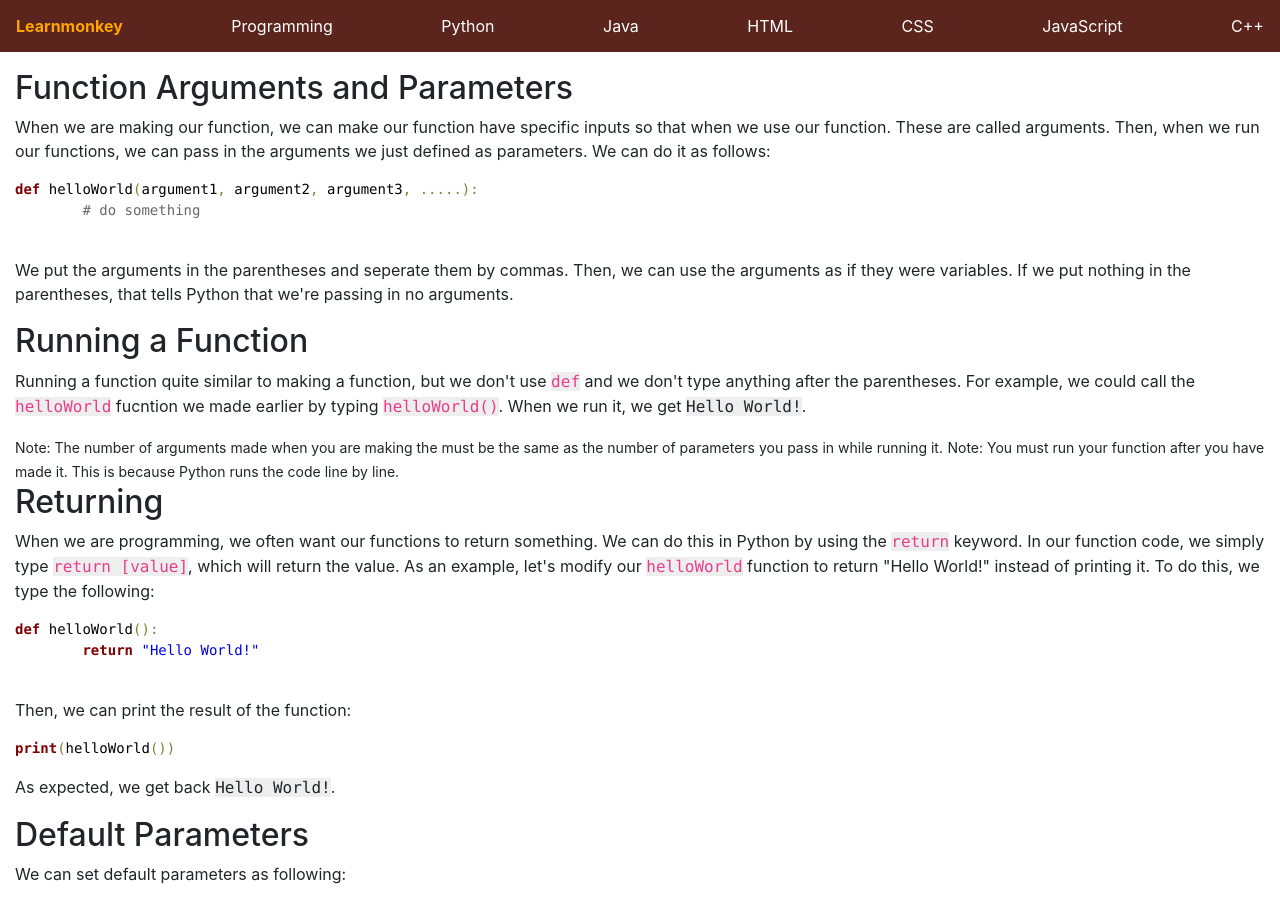
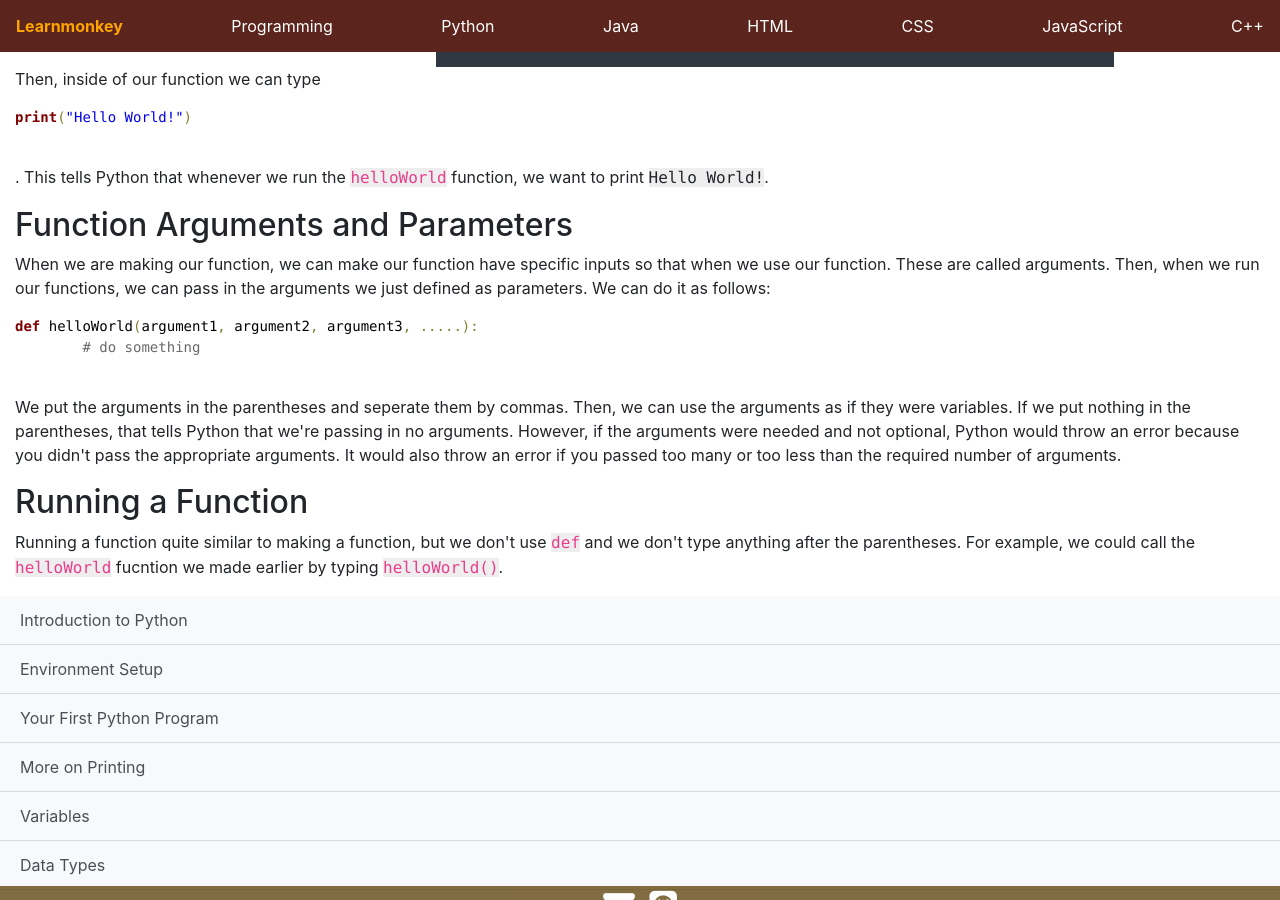
Before and after one commit to learnmonkey/learnmonkey.github.io, a Jekyll site: the page built from programming/python/functions.html, in a window 1280 px wide and 900 px high, scrolled down 503 px. Built offline with Jekyll 4.4.1, drawn with Linux system fonts in a browser that asks for light colours; some of the changed text lies outside the part shown.

Commit message:
python function update

```diff
--- a/programming/python/functions.html
+++ b/programming/python/functions.html
@@ -14,9 +14,10 @@
 <section>
     <h2>How to Make a Function?</h2>
     <p>To make a function, we use <code>def</code>, which stands for "define". After that, we type our function name, which in this case is <code>helloWorld</code> and type a pair of parentheses (<code>()</code>). After that, we type a colon and press enter. Then, Sublime Text should indent the next line. This is because Python uses indentation for seperating blocks of code and this includes functions.</p>
-    <small>Note: You cannot put a space in the middle of a function name.</small><br>
-    <img src="/images/programming/python/functions-1.png" alt="Making a Python function in Sublime Text" style="height:60px !important">
-    <p>Then, inside of our function we can type <pre style='color:#000000;background:#ffffff;'><span style='color:#800000; font-weight:bold; '>print</span><span style='color:#808030; '>(</span><span style='color:#0000e6; '>"Hello World!"</span><span style='color:#808030; '>)</span></pre>. This tells Python that whenever we run the <code>helloWorld</code> function, we want to print <samp>Hello World!</samp>.</p>
+    <small>Note: You cannot put a space in the middle of a function name.</small>
+    <img src="/images/programming/python/functions-1.png" alt="Making a Python function in Sublime Text">
+    <p>Then, inside of our function we can type <pre style='color:#000000;background:#ffffff;'><span style='color:#800000; font-weight:bold; '>print</span><span style='color:#808030; '>(</span><span style='color:#0000e6; '>"Hello World!"</span><span style='color:#808030; '>)</span>
+    </pre>. This tells Python that whenever we run the <code>helloWorld</code> function, we want to print <samp>Hello World!</samp>. </p>
 </section>
 
 <section>
@@ -25,59 +26,10 @@
     <pre style='color:#000000;background:#ffffff;'><span style='color:#800000; font-weight:bold; '>def</span> helloWorld<span style='color:#808030; '>(</span>argument1<span style='color:#808030; '>,</span> argument2<span style='color:#808030; '>,</span> argument3<span style='color:#808030; '>,</span> <span style='color:#808030; '>.</span><span style='color:#808030; '>.</span><span style='color:#808030; '>.</span><span style='color:#808030; '>.</span><span style='color:#808030; '>.</span><span style='color:#808030; '>)</span><span style='color:#808030; '>:</span>
         <span style='color:#696969; '># do something</span>
     </pre>
-    <p>We put the arguments in the parentheses and seperate them by commas. Then, we can use the arguments as if they were variables. If we put nothing in the parentheses, that tells Python that we're passing in no arguments.</p>
+    <p>We put the arguments in the parentheses and seperate them by commas. Then, we can use the arguments as if they were variables. If we put nothing in the parentheses, that tells Python that we're passing in no arguments. However, if the arguments were needed and not optional, Python would throw an error because you didn't pass the appropriate arguments. It would also throw an error if you passed too many or too less than the required number of arguments.</p>
 </section>
 
 <section>
     <h2>Running a Function</h2>
-    <p>Running a function quite similar to making a function, but we don't use <code>def</code> and we don't type anything after the parentheses. For example, we could call the <code>helloWorld</code> fucntion we made earlier by typing <code>helloWorld()</code>. When we run it, we get <samp>Hello World!</samp>.</p>
-    <small>Note: The number of arguments made when you are making the must be the same as the number of parameters you pass in while running it.</small>
-    <small>Note: You must run your function after you have made it. This is because Python runs the code line by line.</small>
+    <p>Running a function quite similar to making a function, but we don't use <code>def</code> and we don't type anything after the parentheses. For example, we could call the <code>helloWorld</code> fucntion we made earlier by typing <code>helloWorld()</code>.</p>
 </section>
-
-<section>
-    <h2>Returning</h2>
-    <p>When we are programming, we often want our functions to return something. We can do this in Python by using the <code>return</code> keyword. In our function code, we simply type <code>return [value]</code>, which will return the value. As an example, let's modify our <code>helloWorld</code> function to return "Hello World!" instead of printing it. To do this, we type the following: </p>
-    <pre style='color:#000000;background:#ffffff;'><span style='color:#800000; font-weight:bold; '>def</span> helloWorld<span style='color:#808030; '>(</span><span style='color:#808030; '>)</span><span style='color:#808030; '>:</span>
-	<span style='color:#800000; font-weight:bold; '>return</span> <span style='color:#0000e6; '>"Hello World!"</span>
-    </pre>
-    <p>Then, we can print the result of the function: </p>
-    <pre style='color:#000000;background:#ffffff;'><span style='color:#800000; font-weight:bold; '>print</span><span style='color:#808030; '>(</span>helloWorld<span style='color:#808030; '>(</span><span style='color:#808030; '>)</span><span style='color:#808030; '>)</span></pre>
-    <p>As expected, we get back <samp>Hello World!</samp>.</p>
-</section>
-
-<section>
-    <h2>Default Parameters</h2>
-    <p>We can set default parameters as following:</p>
-    <pre style='color:#000000;background:#ffffff;'><span style='color:#800000; font-weight:bold; '>def</span> greet<span style='color:#808030; '>(</span>name<span style='color:#808030; '>=</span><span style='color:#0000e6; '>"Learnmonkey"</span><span style='color:#808030; '>)</span><span style='color:#808030; '>:</span>
-        <span style='color:#800000; font-weight:bold; '>print</span><span style='color:#808030; '>(</span><span style='color:#0000e6; '>"Hello "</span> <span style='color:#44aadd; '>+</span> name<span style='color:#808030; '>)</span>
-    greet<span style='color:#808030; '>(</span><span style='color:#808030; '>)</span>
-    </pre>
-    <p>The output of the code is <samp>Hello Learnmonkey</samp>.</p>
-</section>
-
-<section>
-    <h2>Arbitrary Arguments (<code>*args</code>)</h2>
-    <p>In Python, we can have as many arguments as we want by putting <code>*args</code> as one of the arguments, where <code>args</code> is a tuple with all of the arguments. Below is an example: </p>
-    <small>Note: We reference the <code>*args</code> by typing <code>args</code> not <code>*args</code>.</small>
-    <pre style="color:#000000;background:#ffffff;"><span style="color:#800000; font-weight:bold; ">def</span> argsTest<span style="color:#808030; ">(</span><span style="color:#44aadd; ">*</span>args<span style="color:#808030; ">)</span><span style="color:#808030; ">:</span>
-        <span style="color:#800000; font-weight:bold; ">print</span><span style="color:#808030; ">(</span>args<span style="color:#808030; ">)</span>
-    argsTest<span style="color:#808030; ">(</span><span style="color:#808030; ">)</span>
-    </pre>
-    <p>The output of the code is <samp>(1, 2.1, 3)</samp>.</p>
-    <small>Note: We could rename <code>*args</code> to <code>*nums</code> or anything else. The only thing that matters in the asterisk in front. It is customary to use <code>*args</code>.</small>
-</section>
-
-<section>
-    <h2>(Arbitrary) Keyword Arguments</h2>
-    <p></p>
-</section>
-
-<section>
-    <h2>The <code>pass</code> statement</h2>
-    <p>Sometimes you just want an empty function. However, Python won't let you do that and putting in a comment won't work either. So, we use <code>pass</code>. Simply put <code>pass</code> as the code in your function and Python will do nothing: </p>
-    <pre style='color:#000000;background:#ffffff;'><span style='color:#800000; font-weight:bold; '>def</span> emptyFunction<span style='color:#808030; '>(</span><span style='color:#808030; '>)</span><span style='color:#808030; '>:</span>
-        <span style='color:#800000; font-weight:bold; '>pass</span>
-    emptyFunction<span style='color:#808030; '>(</span><span style='color:#808030; '>)</span>
-    </pre>
-</section>
```
